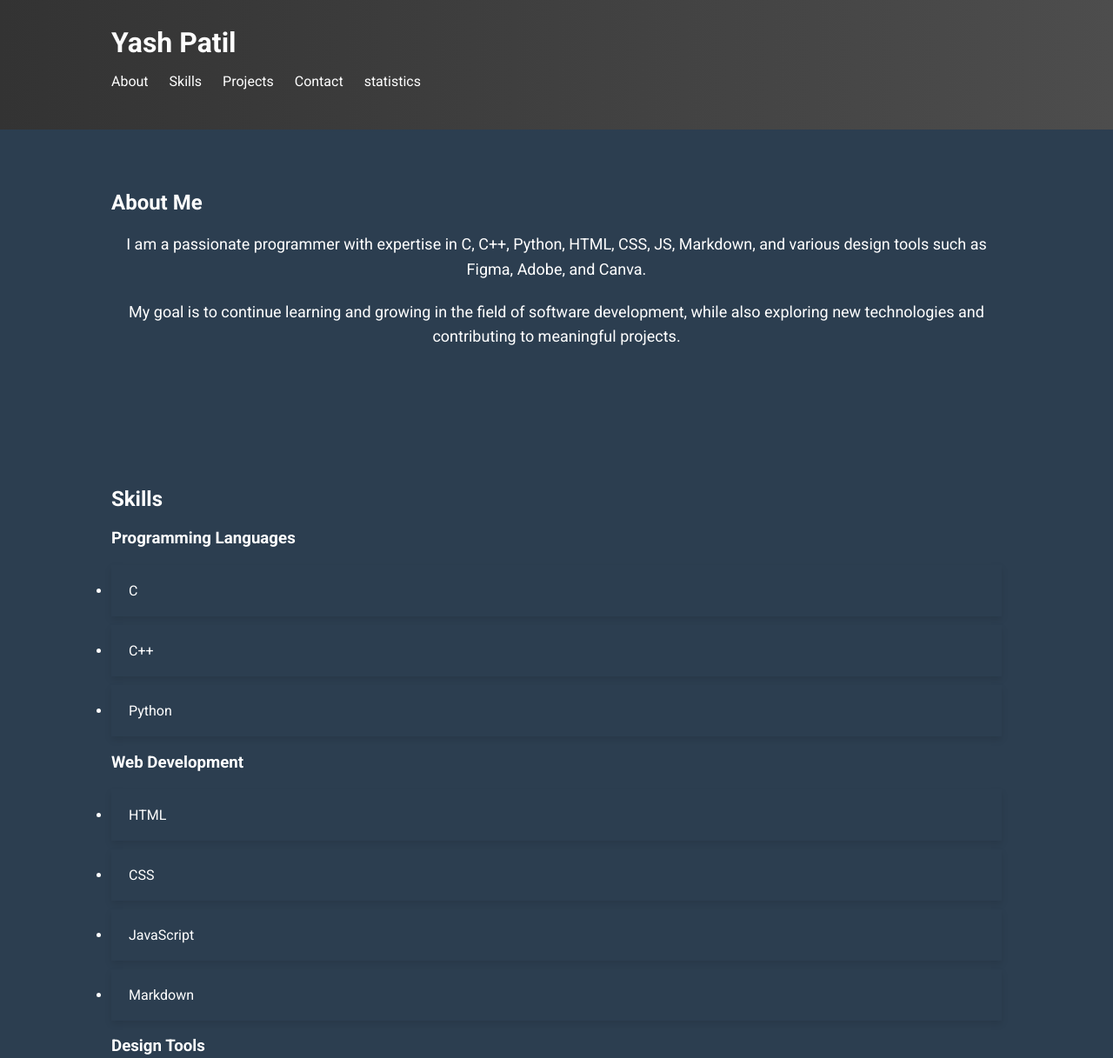
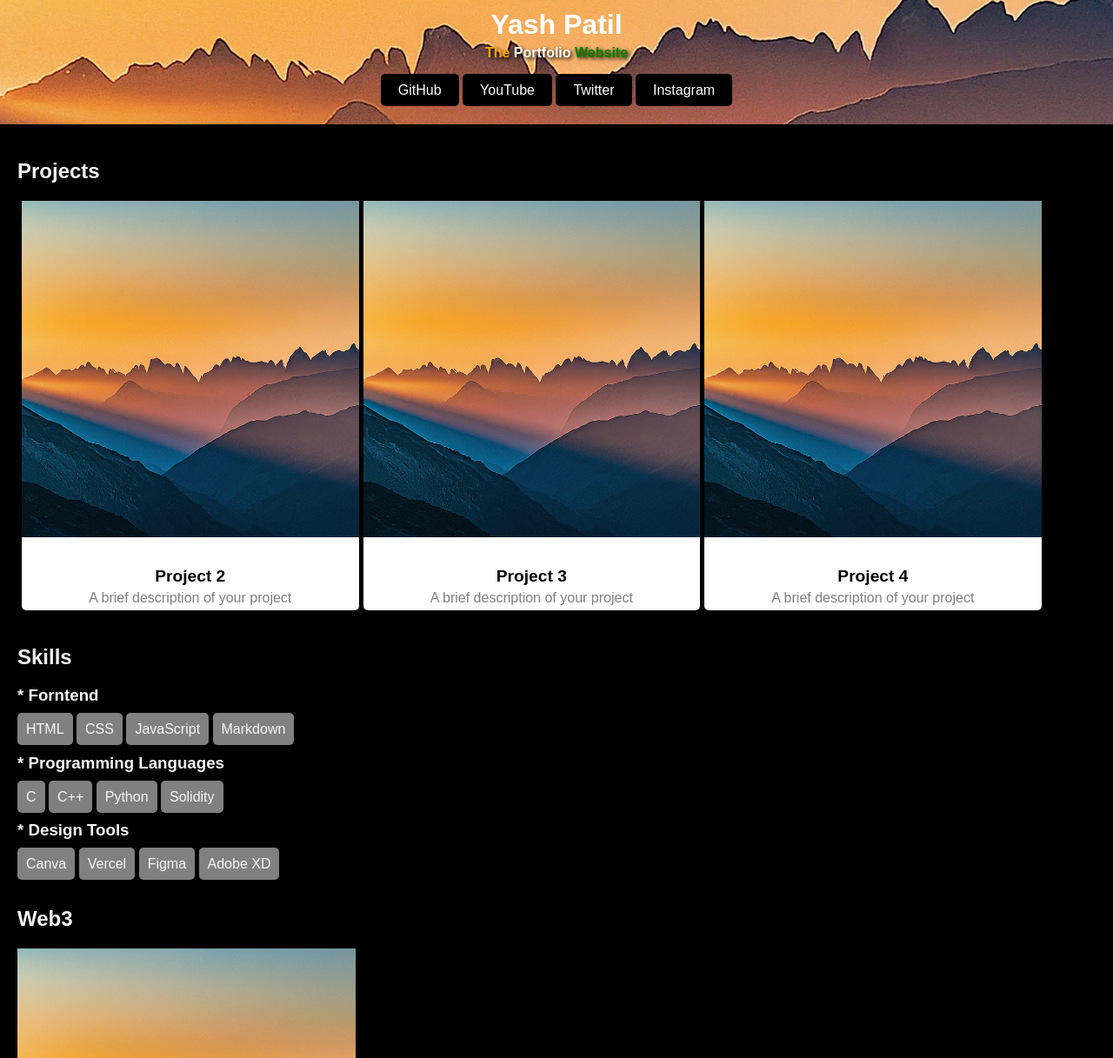
Before and after one commit to PATILYASHH/Portfolioshowcase, a plain HTML site: page index.html in a window 1280 px wide. Shown: the top 1217 px of the page at 87% size. Drawn offline with Linux system fonts and the light colour scheme.

Commit message:
the big upgrade

```diff
--- a/index.html
+++ b/index.html
@@ -3,102 +3,90 @@
 <head>
     <meta charset="UTF-8">
     <meta name="viewport" content="width=device-width, initial-scale=1.0">
-    <title>Yash Patil - Resume</title>
+    <title>yash patil </title>
     <link rel="stylesheet" href="style.css">
-    <link href="https://fonts.googleapis.com/css2?family=Roboto:wght@400;700&display=swap" rel="stylesheet">
 </head>
 <body>
     <header>
-        <div class="container">
       <h1>Yash Patil</h1>
-            <nav>
-                <ul>
-                    <li><a href="#about">About</a></li>
-                    <li><a href="#skills">Skills</a></li>
-                    <li><a href="#projects">Projects</a></li>
-                    <li><a href="#contact">Contact</a></li>
-                  <li><a href="stat.html">statistics</a></li>
-                </ul>
-            </nav>
+
+        <p class="cap"> <span class="saffron">The</span> <span class="white">Portfolio</span> <span class="green">Website</span></p>
+
+      <div class="socialclass">
+
+      <a id="social" href="https://github.com/PATILYASHH">GitHub</a>
+      <a id="social" href="https://youtube.com/@i_am_yash_patil">YouTube</a>
+      <a id="social" href="https://x.com/YashPatil_01">Twitter</a>
+      <a id="social" href="https://instagram.com/patilyashh_">Instagram</a>
+
       </div>
+
     </header>
+    <main>
+            <h2>Projects</h2>
+        <section class="projects">
 
-    <section id="about">
-        <div class="container">
-            <h2>About Me</h2>
-            <div class="about-content">
-                <p>I am a passionate programmer with expertise in C, C++, Python, HTML, CSS, JS, Markdown, and various design tools such as Figma, Adobe, and Canva.</p>
-                <p>My goal is to continue learning and growing in the field of software development, while also exploring new technologies and contributing to meaningful projects.</p>
+            <div class="project-card">
+                <img src="back.png" alt="Project 2">
+                <h3>Project 2</h3>
+                <p>A brief description of your project</p>
             </div>
+
+          <div class="project-card">
+                <img src="back.png" alt="Project 1">
+                <h3>Project 3</h3>
+                <p>A brief description of your project</p>
+            </div>
+
+          <div class="project-card">
+                <img src="back.png" alt="Project 1">
+                <h3>Project 4</h3>
+                <p>A brief description of your project</p>
+            </div>
+
+            </section>
+        <section class="skills">
+            <h2>Skills</h2>
+            <div class="skill-card">
+              <h3>* Forntend</h3>
+              <a class="sblock">HTML</a>
+                <a class="sblock">CSS</a>
+                <a class="sblock">JavaScript</a>
+                <a class="sblock">Markdown</a>
+
+              <h3>* Programming Languages</h3>
+
+              <a class="sblock">C</a>
+                <a class="sblock">C++</a>
+                <a class="sblock">Python</a>
+                <a class="sblock">Solidity</a>
+
+              <h3>
+              * Design Tools
+              </h3>
+                <a class="sblock">Canva</a>
+                <a class="sblock">Vercel</a>
+                <a class="sblock">Figma</a>
+                <a class="sblock">Adobe XD</a>
+
+
             </div>
         </section>
 
-    <section id="skills">
-        <div class="container">
-            <h2>Skills</h2>
-            <div class="skills-container">
-                <h3>Programming Languages</h3>
-                <ul>
-                    <li>C</li>
-                    <li>C++</li>
-                    <li>Python</li>
-                </ul>
-                <h3>Web Development</h3>
-                <ul>
-                    <li>HTML</li>
-                    <li>CSS</li>
-                    <li>JavaScript</li>
-                    <li>Markdown</li>
-                </ul>
-                <h3>Design Tools</h3>
-                <ul>
-                    <li>Vercel</li>
-                    <li>Figma</li>
-                    <li>Adobe</li>
-                    <li>Canva</li>
-                </ul>
+        <section class="web">
+        <h2 class="websec">Web3</h2>
+        <div class="project-card">
+                <img src="back.png" alt="Project 2">
+                <h3>Project 2</h3>
+                <p>A brief description of your project</p>
             </div>
+
+
         </div>
         </section>
-
-    <section id="projects">
-        <div class="container">
-            <h2>Projects</h2>
-            <div class="projects-container">
-                <!-- Placeholder for projects -->
-            </div>
-        </div>
-    </section>
-
-    <section id="contact">
-        <div class="container">
-            <h2>Contact</h2>
-            <div class="contact-container">
-                <div class="contact-item" id="git">
-                    <a href="https://github.com/patilyashh" target="_blank">
-                        <img src="github-logo.png" alt="GitHub">
-                    </a>
-                </div>
-                <div class="contact-item" id="insta">
-                    <a href="https://instagram.com/_patilyashh" target="_blank">
-                        <img src="instagram-logo.png" alt="Instagram">
-                    </a>
-                </div>
-                <div class="contact-item" id="twt">
-                    <a href="https://twitter.com/yashpatil_01" target="_blank">
-                        <img src="twitter-logo.png" alt="Twitter">
-                    </a>
-                </div>
-            </div>
-        </div>
-    </section>
-
+    </main>
     <footer>
-        <div class="container">
-            <p>&copy; 2024 Yash Patil. All rights reserved.</p>
-        </div>
+        <p>Copyright &copy; 2024 yash patil</p>
     </footer>
-
-    <script src="script.js"></script>
 </body>
 </html>
--- a/script.js
+++ /dev/null
@@ -1,8 +0,0 @@
-document.querySelectorAll('.skills-container ul li').forEach((element) => {
-    element.addEventListener('mouseenter', () => {
-        element.classList.add('hovered');
-    });
-    element.addEventListener('mouseleave', () => {
-        element.classList.remove('hovered');
-    });
-});
--- a/style.css
+++ b/style.css
@@ -1,140 +1,159 @@
 body {
-    font-family: 'Roboto', sans-serif;
+    font-family: Arial, sans-serif;
     margin: 0;
     padding: 0;
-    background: linear-gradient(to bottom right, #4e89ae, #43658b);
-    color: #ffffff;
+    color: whitesmoke;
+  background-color: black;
+}
+
+header {
+  background-image: url('back.png');
+  background-size: cover;
+  /* Ensure the background image covers the entire header */
+  background-position: center;
+  /* Center the background image */
+  color: #ffffff;
+  padding: 10px 0;
+text-align: center;
 }
 
 
 
-.container {
-    width: 80%;
-    margin: 0 auto;
+
+
+h1 {
+    font-size: 2em;
+    margin: 0;
+}
+
+p {
+    font-size: 1em;
+    margin: 5px 0;
+}
+
+nav {
+    display: flex;
+    list-style: none;
+    padding: 0;
+    margin: 0;
+}
+
+nav li {
+    margin-right: 20px;
+}
+
+nav a {
+    text-decoration: none;
+    color: #333;
+    font-weight: bold;
+}
+
+nav a:hover {
+    color: #000;
+}
+
+main {
     padding: 20px;
 }
 
-header {
-    background: linear-gradient(to right, #333333, #4d4d4d);
-    color: #ffffff;
-    padding: 10px 0;
+section {
+    margin-bottom: 20px;
 }
 
-header h1 {
-    margin: 0;
+.projects {
+    display: flex;
+    flex-wrap: wrap;
+  padding-left: 5px;
+  /* justify-content: space-between; */
 }
 
-nav ul {
-    list-style-type: none;
-    padding: 0;
+.project-card {
+    width: calc(33% - 20px);
+    background-color: #fff;
+    box-shadow: 0 2px 5px rgba(0, 0, 0, 0.1);
+    margin-bottom: 20px;
+    /* padding: 20px; */
+    text-align: center;
+  margin-right: 5px;
+    border-radius: 5px;
+    transition: all 0.2s ease-in-out;
 }
 
-nav ul li {
-    display: inline;
-    margin-right: 20px;
+.project-card:hover {
+    transform: scale(1.02);
 }
 
-nav ul li a {
-    color: #ffffff;
+.project-card img {
+    width: 100%;
+    margin-bottom: 10px;
+}
+
+.project-card h3 {
+    font-size: 1.2em;
+    margin-bottom: 5px;
+  color: black;
+}
+
+.project-card p {
+    font-size: 1em;
+    margin-top: 0;
+  color: gray;
+}
+
+.project-card a {
     text-decoration: none;
 }
 
-section {
-    padding: 50px 0;
-    background-color: #2c3e50;
+#social {
+  color: white;
+  background-color: black;
+  text-align: center;
+  padding: 10px 20px; /* Adjust padding as needed */
+  border-radius: 5px; /* Adjust border radius for a softer look */
+  border: none;/* Remove border if desired */
+  cursor: pointer; /* Change cursor to pointer for better UX */
+text-decoration: none;
+  padding-top: 10px;
 }
 
-section h2 {
-    margin-top: 0;
-    color: #ffffff;
+#social:hover {
+  background-color: #333; /* Darken the background color on hover */
+  color: whitesmoke;
 }
 
-.about-content {
-    text-align: center;
+.socialclass{
+  padding: 20px;
 }
 
-.about-content p {
-    font-size: 18px;
-    line-height: 1.6;
-    color: white;
+.sblock{
+  background-color:gray;
+  padding: 10px;
+  border-radius: 5px;
 }
 
-about-content p:first-child {
-    margin-bottom: 20px;
+.saffron
+{
+  color: orange;
 }
 
-.about-content p:last-child {
-    margin-top: 20px;
+.white
+{
+  color: white;
 }
 
-.skills-container ul {
-    padding: 0;
+.green
+{
+  color: green;
 }
 
-.skills-container ul li {
-    background-color: #2c3e50;
-    padding: 20px;
-    margin-bottom: 10px;
-    box-shadow: 0 4px 8px rgba(0, 0, 0, 0.1);
-    color: #ffffff;
+.cap{
+  font-weight: 700;
+  text-shadow: 2px 2px 4px rgba(0, 0, 0, 1);
+  font-family: Arial, Helvetica, sans-serif;
+font-size: 16px;
 }
 
-.skills-container ul li.hovered {
-    background-color: #ffffff;
-    color: #000000;
-    transition: background-color 0.3s ease;
+.websec
+{
+  padding-top: 20px;
 }
-
-.skills-container h3 {
-    color: #ffffff;
-    margin-bottom: 20px;
-}
-
-.contact-container {
-    display: flex;
-    justify-content: center;
-    align-items: center;
-    flex-wrap: wrap;
-    background-color: #34495e;
-    padding: 50px 0;
-    box-shadow: 0 8px 16px rgba(0, 0, 0, 0.1);
-}
-
-.contact-item {
-    margin-right: 10px;
-    margin-bottom: 10px;
-    padding: 10px;
-    box-shadow: 0 4px 8px rgba(0, 0, 0, 1);
-    border-radius: 10px;
-}
-
-.contact-item a {
-    text-decoration: none;
-    color: #ffffff;
-}
-
-.contact-item img {
-    width: 80px;
-    height: auto;
-    margin-bottom: 10px;
-}
-
-footer {
-    background: linear-gradient(to right, #333333, #4d4d4d);
-    color: #ffffff;
-    text-align: center;
-    padding: 10px 0;
-    box-shadow: 0 8px 16px rgba(0, 0, 0, 0.1);
-}
-
-#git {
-  background-color:#4078c0 ;
-}
-
-#insta{
-  background-color: #ff38ac;
-}
-
-#twt {
-  background-color:#1da1f2;
-}
```
Also changed, not shown: stat.html (+13 -0 lines), back.png (added). Lines whose indentation alone changed are shown as unchanged.
